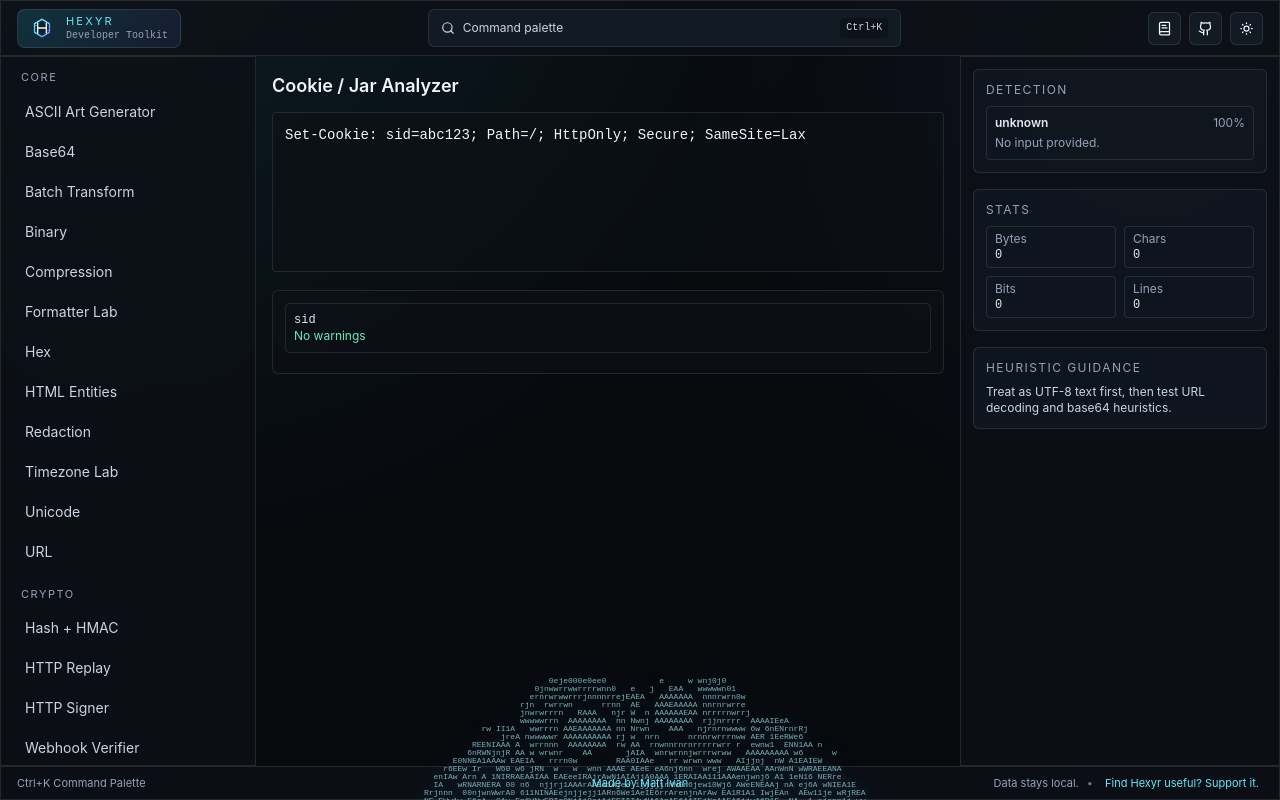
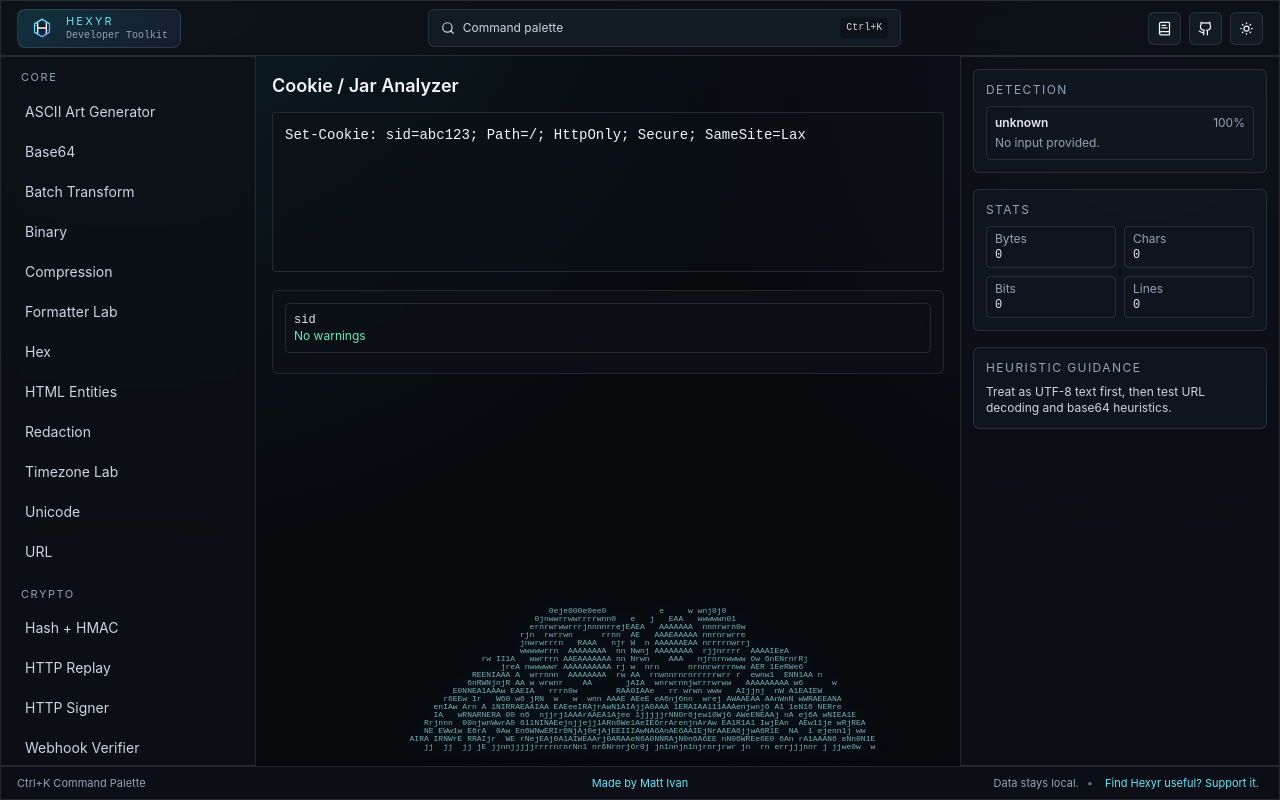
Before and after one commit to neuralnexus/hexyr, a React (Vite) app: page /tool/cookies in a window 1280 px wide. Built offline with nearby package versions, Linux system fonts and the light colour scheme.

Commit message:
place cookie monster above footer bar

```diff
--- a/src/app/features/cookies/CookieAnalyzerPage.tsx
+++ b/src/app/features/cookies/CookieAnalyzerPage.tsx
@@ -40,7 +40,7 @@ export function CookieAnalyzerPage() {
       </div>
       <pre
         aria-hidden="true"
-        className="pointer-events-none fixed bottom-7 left-1/2 z-10 -translate-x-1/2 translate-y-[38%] scale-[0.58] whitespace-pre font-mono text-[10px] leading-[1] text-cyan-200/70 drop-shadow-[0_0_10px_rgba(56,189,248,0.32)] sm:bottom-8 sm:scale-[0.68] md:scale-[0.8]"
+        className="pointer-events-none fixed bottom-12 left-1/2 z-10 -translate-x-1/2 translate-y-[18%] scale-[0.58] whitespace-pre font-mono text-[10px] leading-[1] text-cyan-200/70 drop-shadow-[0_0_10px_rgba(56,189,248,0.32)] sm:bottom-14 sm:scale-[0.68] md:bottom-16 md:scale-[0.8]"
       >
         {COOKIE_MONSTER_ASCII}
       </pre>
```
